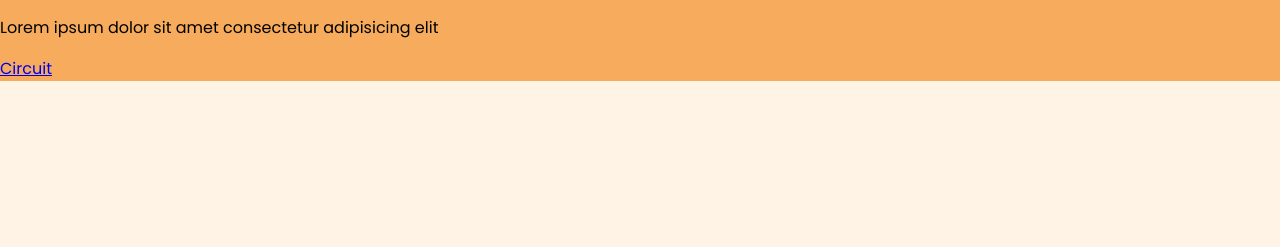
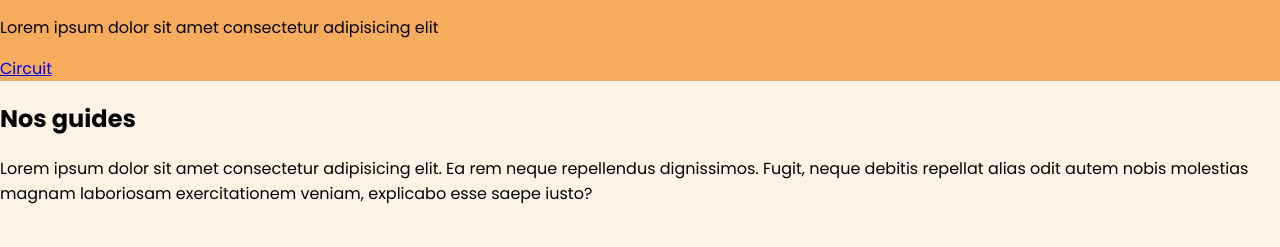
Before and after one commit to Quentinc63/seoProject, a plain HTML site: page index.html in a window 1280 px wide. Shown: the part 2754-3001 px from the top of the page. Before the commit the page ends 2835 px from the top, so only its background shows below. Drawn offline with Linux system fonts and the light colour scheme.

Commit message:
feat: add more html

```diff
--- a/index.html
+++ b/index.html
@@ -95,6 +95,17 @@
                 <a href="reservation.html">Circuit</a>
             </article>
         </section>
+        <section>
+            <h2>Nos guides</h2>
+            <p>
+                Lorem ipsum dolor sit amet consectetur adipisicing elit. Ea rem neque repellendus dignissimos. Fugit,
+                neque debitis repellat alias odit autem nobis molestias magnam laboriosam exercitationem veniam,
+                explicabo esse saepe iusto?
+            </p>
+            <img src="" alt="">
+            <a href=""></a>
+
+        </section>
     </main>
 </body>
 
```
